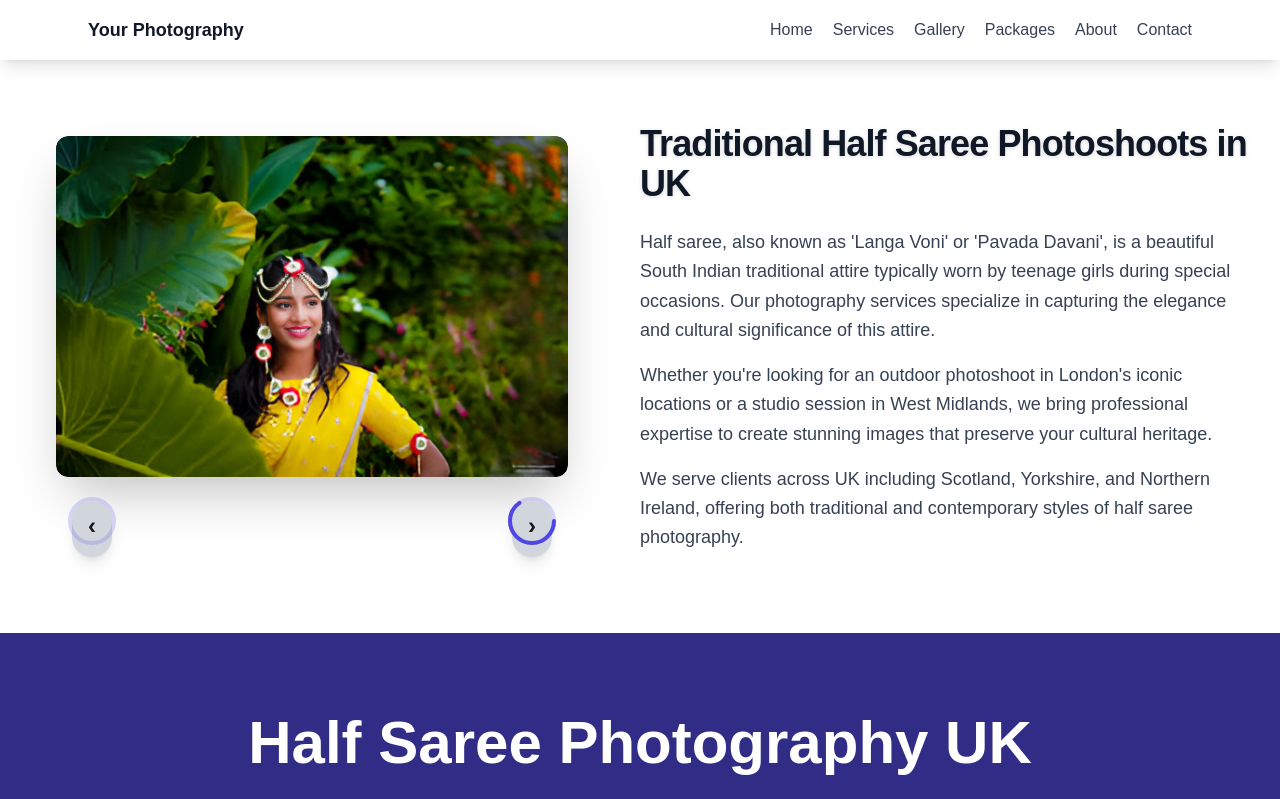
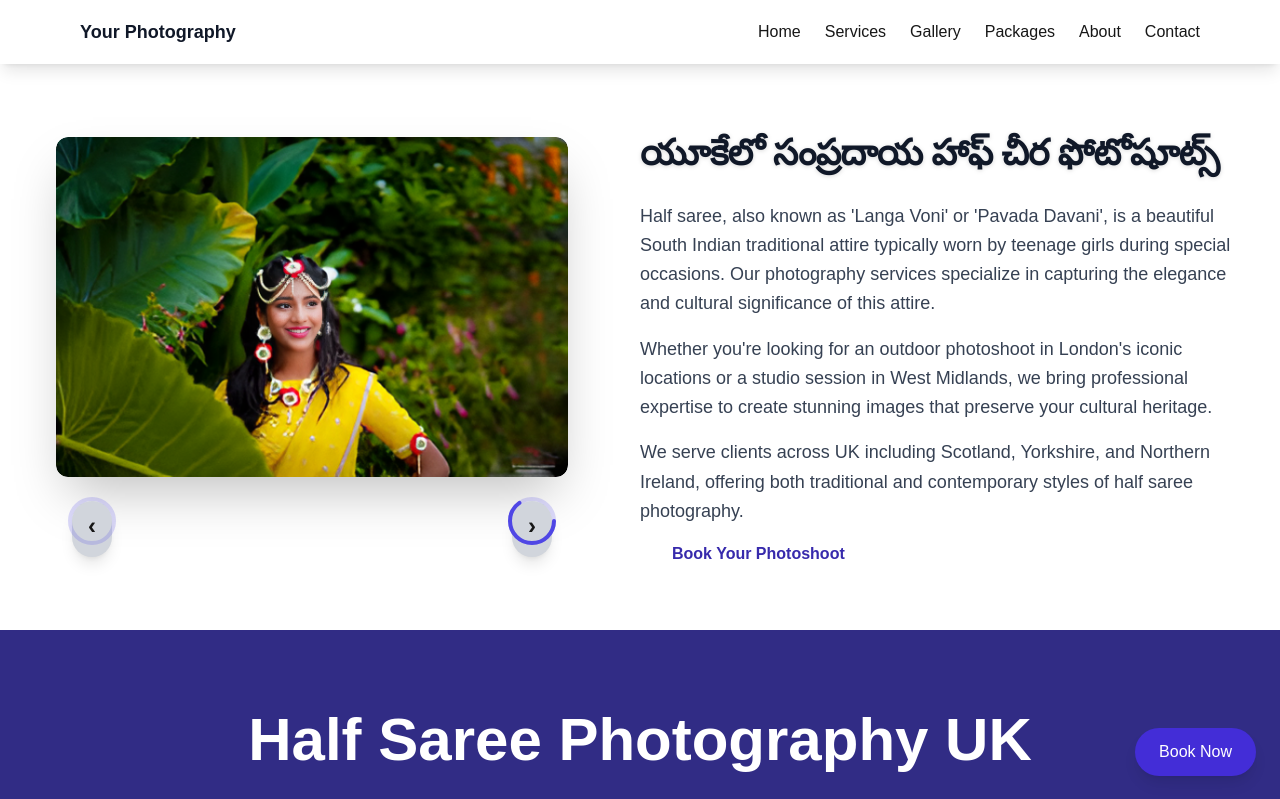
Before and after one commit to RupaSnapu/halfsareeEvent, a Next.js app: page / in a window 1280 px wide. Shown: the top 799 px of the page. Built offline with nearby package versions, Linux system fonts and the light colour scheme.

Commit message:
first commit

```diff
--- a/app/componets/NavBar.jsx
+++ b/app/componets/NavBar.jsx
@@ -1,33 +1,174 @@
-import Link from "next/link";
+// import Link from "next/link";
 
-export default function NavBar(){
-return(<>
-    <nav className="bg-white shadow-lg sticky top-0 z-50">
-            <div className="max-w-6xl mx-auto px-4">
-              <div className="flex justify-between">
-                <div className="flex space-x-7">
-                  <Link href="/" className="flex items-center py-4 px-2">
-                    <span className="font-semibold text-gray-900 text-lg">Your Photography</span>
+// export default function NavBar(){
+// return(<>
+//     <nav className="bg-white shadow-lg sticky top-0 z-50">
+//             <div className="max-w-6xl mx-auto px-4">
+//               <div className="flex justify-between">
+//                 <div className="flex space-x-7">
+//                   <Link href="/" className="flex items-center py-4 px-2">
+//                     <span className="font-semibold text-gray-900 text-lg">Your Photography</span>
+//                   </Link>
+//                 </div>
+//                 <div className="hidden md:flex items-center space-x-1">
+//                   <Link href="/" className="py-4 px-2 text-gray-700 hover:text-yellow-600 transition duration-300">Home</Link>
+//                   <Link href="/#services" className="py-4 px-2 text-gray-700 hover:text-indigo-600 transition duration-300">Services</Link>
+//                   <Link href="/#gallery" className="py-4 px-2 text-gray-700 hover:text-indigo-600 transition duration-300">Gallery</Link>
+//                   <Link href="#packages" className="py-4 px-2 text-gray-700 hover:text-indigo-600 transition duration-300">Packages</Link>
+//                   <Link href="/#About" className="py-4 px-2 text-gray-700 hover:text-indigo-600 transition duration-300">About</Link>
+//                   <Link href="/#Contact" className="py-4 px-2 text-gray-700 hover:text-indigo-600 transition duration-300">Contact</Link>
+//                 </div>
+//                 <div className="md:hidden flex items-center">
+//                   <button className="outline-none mobile-menu-button">
+//                     <svg className="w-6 h-6 text-gray-700" fill="none" stroke="currentColor" viewBox="0 0 24 24" xmlns="http://www.w3.org/2000/svg">
+//                       <path strokeLinecap="round" strokeLinejoin="round" strokeWidth="2" d="M4 6h16M4 12h16M4 18h16"></path>
+//                     </svg>
+//                   </button>
+//                 </div>
+//               </div>
+//             </div>
+//           </nav>
+
+//     </>);
+// }
+
+
+'use client';
+
+import Link from 'next/link';
+import { useState, useEffect } from 'react';
+
+export default function NavBar() {
+  const [isMenuOpen, setIsMenuOpen] = useState(false);
+  const [isScrolled, setIsScrolled] = useState(false);
+
+  useEffect(() => {
+    // Scroll listener for navbar shadow effect
+    const handleScroll = () => {
+      setIsScrolled(window.scrollY > 10);
+    };
+    window.addEventListener('scroll', handleScroll);
+    return () => window.removeEventListener('scroll', handleScroll);
+  }, []);
+
+  const handleLinkClick = () => {
+    setIsMenuOpen(false);
+  };
+
+  return (
+    <nav className={`bg-white sticky top-0 z-50 transition-all duration-300 ${isScrolled ? 'shadow-md' : 'shadow-lg'}`}>
+      <div className="max-w-6xl mx-auto px-4 animate-fadeIn">
+        <div className="flex justify-between items-center h-16">
+          {/* Logo with hover animation */}
+          <Link
+            href="/"
+            className="flex items-center text-lg font-semibold text-gray-900 transition-transform hover:scale-105"
+          >
+            Your Photography
+          </Link>
+
+          {/* Desktop Nav */}
+          <div className="hidden md:flex space-x-6 items-center">
+            <Link
+              href="/"
+              className="relative group hover:text-yellow-600 transition-all duration-300"
+            >
+              Home
+              <span className="absolute left-0 bottom-0 w-0 h-0.5 bg-yellow-600 transition-all duration-300 group-hover:w-full"></span>
+            </Link>
+            <Link
+              href="/#services"
+              className="relative group hover:text-indigo-600 transition-all duration-300"
+            >
+              Services
+              <span className="absolute left-0 bottom-0 w-0 h-0.5 bg-indigo-600 transition-all duration-300 group-hover:w-full"></span>
+            </Link>
+            <Link
+              href="/#gallery"
+              className="relative group hover:text-indigo-600 transition-all duration-300"
+            >
+              Gallery
+              <span className="absolute left-0 bottom-0 w-0 h-0.5 bg-indigo-600 transition-all duration-300 group-hover:w-full"></span>
+            </Link>
+            <Link
+              href="#packages"
+              className="relative group hover:text-indigo-600 transition-all duration-300"
+            >
+              Packages
+              <span className="absolute left-0 bottom-0 w-0 h-0.5 bg-indigo-600 transition-all duration-300 group-hover:w-full"></span>
+            </Link>
+            <Link
+              href="/#About"
+              className="relative group hover:text-indigo-600 transition-all duration-300"
+            >
+              About
+              <span className="absolute left-0 bottom-0 w-0 h-0.5 bg-indigo-600 transition-all duration-300 group-hover:w-full"></span>
+            </Link>
+            <Link
+              href="/#Contact"
+              className="relative group hover:text-indigo-600 transition-all duration-300"
+            >
+              Contact
+              <span className="absolute left-0 bottom-0 w-0 h-0.5 bg-indigo-600 transition-all duration-300 group-hover:w-full"></span>
             </Link>
           </div>
-                <div className="hidden md:flex items-center space-x-1">
-                  <Link href="/" className="py-4 px-2 text-gray-700 hover:text-yellow-600 transition duration-300">Home</Link>
-                  <Link href="/#services" className="py-4 px-2 text-gray-700 hover:text-indigo-600 transition duration-300">Services</Link>
-                  <Link href="/#gallery" className="py-4 px-2 text-gray-700 hover:text-indigo-600 transition duration-300">Gallery</Link>
-                  <Link href="#packages" className="py-4 px-2 text-gray-700 hover:text-indigo-600 transition duration-300">Packages</Link>
-                  <Link href="/#About" className="py-4 px-2 text-gray-700 hover:text-indigo-600 transition duration-300">About</Link>
-                  <Link href="/#Contact" className="py-4 px-2 text-gray-700 hover:text-indigo-600 transition duration-300">Contact</Link>
+
+          {/* Animated Hamburger Button */}
+          <div className="md:hidden">
+            <button
+              onClick={() => setIsMenuOpen(!isMenuOpen)}
+              className="text-gray-700 focus:outline-none transition-all duration-300"
+              aria-label="Toggle menu"
+            >
+              <div className="w-6 h-6 relative">
+                <span className={`absolute left-0 top-1/2 w-full h-0.5 bg-gray-700 transform transition duration-300 ${isMenuOpen ? 'rotate-45 translate-y-0' : '-translate-y-2'}`}></span>
+                <span className={`absolute left-0 top-1/2 w-full h-0.5 bg-gray-700 transform transition duration-300 ${isMenuOpen ? 'opacity-0' : 'opacity-100'}`}></span>
+                <span className={`absolute left-0 top-1/2 w-full h-0.5 bg-gray-700 transform transition duration-300 ${isMenuOpen ? '-rotate-45 translate-y-0' : 'translate-y-2'}`}></span>
               </div>
-                <div className="md:hidden flex items-center">
-                  <button className="outline-none mobile-menu-button">
-                    <svg className="w-6 h-6 text-gray-700" fill="none" stroke="currentColor" viewBox="0 0 24 24" xmlns="http://www.w3.org/2000/svg">
-                      <path strokeLinecap="round" strokeLinejoin="round" strokeWidth="2" d="M4 6h16M4 12h16M4 18h16"></path>
-                    </svg>
             </button>
           </div>
         </div>
       </div>
+
+      {/* Mobile Menu with slide-down animation */}
+      <div
+        className={`md:hidden bg-white px-4 overflow-hidden transition-all duration-500 ease-in-out ${
+          isMenuOpen ? 'max-h-96 opacity-100 py-4' : 'max-h-0 opacity-0'
+        }`}
+        style={{ transitionProperty: 'max-height, opacity, padding' }}
+      >
+        <div className="flex flex-col space-y-3">
+          {[
+            { href: '/', text: 'Home', color: 'yellow' },
+            { href: '/#services', text: 'Services', color: 'indigo' },
+            { href: '/#gallery', text: 'Gallery', color: 'indigo' },
+            { href: '#packages', text: 'Packages', color: 'indigo' },
+            { href: '/#About', text: 'About', color: 'indigo' },
+            { href: '/#Contact', text: 'Contact', color: 'indigo' },
+          ].map((link, index) => (
+            <Link
+              key={link.href}
+              href={link.href}
+              onClick={handleLinkClick}
+              className={`text-gray-700 hover:text-${link.color}-600 transition-all duration-300 transform hover:translate-x-2`}
+              style={{ transitionDelay: isMenuOpen ? `${index * 50}ms` : '0ms' }}
+            >
+              {link.text}
+            </Link>
+          ))}
+        </div>
+      </div>
+
+      {/* Global CSS for animations */}
+      <style jsx global>{`
+        @keyframes fadeIn {
+          from { opacity: 0; transform: translateY(-10px); }
+          to { opacity: 1; transform: translateY(0); }
+        }
+        .animate-fadeIn {
+          animation: fadeIn 0.5s ease-out forwards;
+        }
+      `}</style>
     </nav>
-
-    </>);
+  );
 }
--- a/app/componets/footer.jsx
+++ b/app/componets/footer.jsx
@@ -12,18 +12,18 @@ export default function Footer() {
               <h3 className="text-xl font-semibold mb-4">Quick Links</h3>
               <ul className="space-y-2">
                 <li><Link href="/" className="text-gray-400 hover:text-white">Home</Link></li>
-                <li><Link href="/services" className="text-gray-400 hover:text-white">Services</Link></li>
-                <li><Link href="/gallery" className="text-gray-400 hover:text-white">Gallery</Link></li>
-                <li><Link href="/packages" className="text-gray-400 hover:text-white">Packages</Link></li>
+                <li><Link href="/#services" className="text-gray-400 hover:text-white">Services</Link></li>
+                <li><Link href="/#gallery" className="text-gray-400 hover:text-white">Gallery</Link></li>
+                <li><Link href="/#packages" className="text-gray-400 hover:text-white">Packages</Link></li>
               </ul>
             </div>
             <div>
               <h3 className="text-xl font-semibold mb-4">Services</h3>
               <ul className="space-y-2">
-                <li><Link href="/half-saree-photography" className="text-gray-400 hover:text-white">Half Saree Photography</Link></li>
-                <li><Link href="/family-photography" className="text-gray-400 hover:text-white">Family Photography</Link></li>
-                <li><Link href="/traditional-photography" className="text-gray-400 hover:text-white">Traditional Photography</Link></li>
-                <li><Link href="/event-photography" className="text-gray-400 hover:text-white">Event Photography</Link></li>
+                <li><Link href="/#half-saree-photography" className="text-gray-400 hover:text-white">Half Saree Photography</Link></li>
+                <li><Link href="/#family-photography" className="text-gray-400 hover:text-white">Family Photography</Link></li>
+                <li><Link href="/#traditional-photography" className="text-gray-400 hover:text-white">Traditional Photography</Link></li>
+                <li><Link href="/#event-photography" className="text-gray-400 hover:text-white">Event Photography</Link></li>
               </ul>
             </div>
             <div>
--- a/app/componets/heroimgshow.jsx
+++ b/app/componets/heroimgshow.jsx
@@ -13,16 +13,25 @@ const photos = [
 const textLines = [
   "Half saree, also known as 'Langa Voni' or 'Pavada Davani', is a beautiful South Indian traditional attire typically worn by teenage girls during special occasions. Our photography services specialize in capturing the elegance and cultural significance of this attire.",
   "Whether you're looking for an outdoor photoshoot in London's iconic locations or a studio session in West Midlands, we bring professional expertise to create stunning images that preserve your cultural heritage.",
-  "We serve clients across UK including Scotland, Yorkshire, and Northern Ireland, offering both traditional and contemporary styles of half saree photography."
+  "We serve clients across UK including Scotland, Yorkshire, and Northern Ireland, offering both traditional and contemporary styles of half saree photography.",
+];
+
+// ✅ Multilingual Headings (shown one by one)
+const languageHeadings = [
+  "Traditional Half Saree Photoshoots in UK", // English
+  "యూకేలో సంప్రదాయ హాఫ్ చీర ఫోటోషూట్స్",   // Telugu
+  "யூகேயில் பாரம்பரிய ஹாஃப் சாரி புகைப்படக் காட்சிகள்", // Tamil
+  "ಯುಕೆನಲ್ಲಿ ಪರಂಪರೆಯ ಹಾಫ್ ಸೀರೆ ಫೋಟೋಶೂಟ್ಸ್",   // Kannada
+  "യുകെയിലുള്ള പരമ്പരാഗത ഹാഫ് സാരീസ് ഫോട്ടോഷൂട്ടുകൾ", // Malayalam
 ];
 
 export default function HeroImageShow() {
   const [current, setCurrent] = useState(0);
+  const [langIndex, setLangIndex] = useState(0);
   const controls = useAnimation();
   const [timerPercent, setTimerPercent] = useState(0);
   const intervalRef = useRef(null);
 
-  // Auto slide every 4 seconds with progress bar animation
   useEffect(() => {
     setTimerPercent(0);
     controls.start("visible");
@@ -34,18 +43,25 @@ export default function HeroImageShow() {
       setTimerPercent(Math.min(elapsed / 4000, 1));
       if (elapsed >= 4000) {
         setCurrent((prev) => (prev + 1) % photos.length);
+        setLangIndex((prev) => (prev + 1) % languageHeadings.length);
       }
     }, 30);
 
-    return () => clearInterval(intervalRef.current);
+    return () => {
+      if (intervalRef.current) {
+        clearInterval(intervalRef.current);
+      }
+    };
   }, [current, controls]);
 
   const nextPhoto = () => {
     setCurrent((prev) => (prev + 1) % photos.length);
+    setLangIndex((prev) => (prev + 1) % languageHeadings.length);
   };
 
   const prevPhoto = () => {
     setCurrent((prev) => (prev - 1 + photos.length) % photos.length);
+    setLangIndex((prev) => (prev - 1 + languageHeadings.length) % languageHeadings.length);
   };
 
   const imageVariants = {
@@ -57,7 +73,13 @@ export default function HeroImageShow() {
       filter: "brightness(1)",
       transition: { duration: 0.8, ease: "easeOut" },
     },
-    exit: { opacity: 0, scale: 1.1, rotate: 8, filter: "brightness(0.8)", transition: { duration: 0.6, ease: "easeIn" } },
+    exit: {
+      opacity: 0,
+      scale: 1.1,
+      rotate: 8,
+      filter: "brightness(0.8)",
+      transition: { duration: 0.6, ease: "easeIn" },
+    },
   };
 
   const floatingAnimation = {
@@ -81,10 +103,12 @@ export default function HeroImageShow() {
     }),
   };
 
-  return (<>
+  return (
+    <>
       <section id="about" className="py-16 bg-white select-none">
         <div className="container mx-auto px-6">
           <div className="flex flex-col md:flex-row items-center gap-10">
+            {/* IMAGE */}
             <div className="md:w-1/2 relative w-full max-w-lg mx-auto">
               <AnimatePresence mode="wait">
                 <motion.div
@@ -108,7 +132,7 @@ export default function HeroImageShow() {
                 </motion.div>
               </AnimatePresence>
 
-            {/* Navigation with circular progress */}
+              {/* BUTTONS */}
               <div className="flex justify-between items-center mt-6 px-4">
                 {["prev", "next"].map((dir) => {
                   const isPrev = dir === "prev";
@@ -121,13 +145,9 @@ export default function HeroImageShow() {
                       className="relative bg-gray-300 hover:bg-indigo-600 hover:text-white rounded-full p-4 shadow-lg transition-transform focus:outline-none"
                       type="button"
                     >
-                    <span
-                      className="text-2xl font-bold select-none"
-                      style={{ lineHeight: 0 }}
-                    >
+                      <span className="text-2xl font-bold select-none" style={{ lineHeight: 0 }}>
                         {isPrev ? "‹" : "›"}
                       </span>
-                    {/* Circular progress ring */}
                       <svg
                         className="absolute -inset-1 w-12 h-12"
                         viewBox="0 0 48 48"
@@ -135,14 +155,7 @@ export default function HeroImageShow() {
                         xmlns="http://www.w3.org/2000/svg"
                         aria-hidden="true"
                       >
-                      <circle
-                        cx="24"
-                        cy="24"
-                        r="22"
-                        stroke="#4f46e5"
-                        strokeOpacity="0.2"
-                        strokeWidth="4"
-                      />
+                        <circle cx="24" cy="24" r="22" stroke="#4f46e5" strokeOpacity="0.2" strokeWidth="4" />
                         <motion.circle
                           cx="24"
                           cy="24"
@@ -162,11 +175,21 @@ export default function HeroImageShow() {
               </div>
             </div>
 
-          {/* Text Content */}
-          <div className="md:w-1/2">
-            <h2 className="text-4xl font-extrabold text-gray-900 mb-6 tracking-tight select-text drop-shadow-sm">
-              Traditional Half Saree Photoshoots in UK
-            </h2>
+            {/* TEXT */}
+            <div className="md:w-1/2 text-center md:text-left">
+              <AnimatePresence mode="wait">
+                <motion.h2
+                  key={languageHeadings[langIndex]}
+                  initial={{ opacity: 0, y: 20 }}
+                  animate={{ opacity: 1, y: 0 }}
+                  exit={{ opacity: 0, y: -20 }}
+                  transition={{ duration: 0.6 }}
+                  className="text-4xl font-extrabold text-gray-900 mb-6 tracking-tight select-text drop-shadow-sm leading-snug"
+                >
+                  {languageHeadings[langIndex]}
+                </motion.h2>
+              </AnimatePresence>
+
               <div>
                 {textLines.map((line, idx) => (
                   <motion.p
@@ -180,18 +203,25 @@ export default function HeroImageShow() {
                     {line}
                   </motion.p>
                 ))}
-            </div>
+              </div><Link
+            href="/#Contact"
+            className="bg-red text-indigo-800 font-bold py-3 px-8 rounded-full hover:bg-indigo-100 transition duration-300"
+          >
+            Book Your Photoshoot
+          </Link>
             </div>
           </div>
         </div>
       </section>
+
+      {/* CTA */}
       <section className="relative bg-indigo-900 text-white py-20">
         <div className="container mx-auto px-6 text-center">
           <h1 className="text-4xl md:text-6xl font-bold mb-6">Half Saree Photography UK</h1>
-          <p className="text-xl md:text-2xl mb-8">Capturing the Elegance of Indian Tradition in the Heart of London & Across UK</p>
-          <Link href="./contact" className="bg-white text-indigo-800 font-bold py-3 px-8 rounded-full hover:bg-indigo-100 transition duration-300">
-            Book Your Photoshoot
-          </Link>
+          <p className="text-xl md:text-2xl mb-8">
+            Capturing the Elegance of Indian Tradition in the Heart of London & Across UK
+          </p>
+
         </div>
       </section>
     </>
--- a/app/page.js
+++ b/app/page.js
@@ -1,3 +1,55 @@
+// "use client";
+
+// import Link from 'next/link';
+// import HeroImageShow from './componets/heroimgshow';
+// import NavBar from './componets/NavBar';
+// import Plans from './componets/plans';
+// import Gallery from './componets/Gallery';
+// import Services from './componets/Services';
+// import Locations from './componets/Locations';
+// import Contact from './componets/Contact';
+// import Footer from './componets/footer';
+// import WhyChooseUs from './componets/About';
+
+
+// export default function HalfSareePhotography() {
+
+//   return (
+//     <div className="min-h-screen bg-gray-50">
+
+//            <NavBar/>
+//            <HeroImageShow/>
+//         <Gallery/>
+//         <Services/>
+//         <Plans/>
+//         <Locations/>
+//         <WhyChooseUs/>
+//         <Contact/>
+//       {/* CTA Section */}
+//       <section className="py-16 bg-indigo-900 text-white">
+//         <div className="container mx-auto px-6 text-center">
+//           <h2 className="text-3xl md:text-4xl font-bold mb-6">Ready for Your Half Saree Photoshoot?</h2>
+//           <p className="text-xl mb-8 max-w-2xl mx-auto">Book your session today and preserve the beauty of Indian tradition with our professional photography services across UK.</p>
+//           <Link href="/#Contact" className="bg-white text-indigo-800 font-bold py-3 px-8 rounded-full hover:bg-indigo-100 transition duration-300 inline-block">
+//             Contact Us Now
+//           </Link>
+//         </div>
+//       </section>
+
+//       {/* Footer */}
+//       <Footer/>
+//     </div>
+//   );
+// }
+
+
+
+
+
+
+
+
+
 "use client";
 
 import Link from 'next/link';
@@ -11,33 +63,37 @@ import Contact from './componets/Contact';
 import Footer from './componets/footer';
 import WhyChooseUs from './componets/About';
 
-
 export default function HalfSareePhotography() {
-
   return (
     <div className="min-h-screen bg-gray-50">
+      <NavBar />
+      <HeroImageShow />
+      <Gallery />
+      <Services />
+      <Plans />
+      <Locations />
+      <WhyChooseUs />
+      <Contact />
 
-           <NavBar/>
-           <HeroImageShow/>
-        <Gallery/>
-        <Services/>
-        <Plans/>
-        <Locations/>
-        <WhyChooseUs/>
-        <Contact/>
       {/* CTA Section */}
-      <section className="py-16 bg-indigo-900 text-white">
-        <div className="container mx-auto px-6 text-center">
-          <h2 className="text-3xl md:text-4xl font-bold mb-6">Ready for Your Half Saree Photoshoot?</h2>
-          <p className="text-xl mb-8 max-w-2xl mx-auto">Book your session today and preserve the beauty of Indian tradition with our professional photography services across UK.</p>
-          <Link href="/#Contact" className="bg-white text-indigo-800 font-bold py-3 px-8 rounded-full hover:bg-indigo-100 transition duration-300 inline-block">
-            Contact Us Now
-          </Link>
+      <section className="py-20 bg-gradient-to-r from-indigo-900 to-indigo-700 text-white text-center">
+        <div className="container mx-auto px-6">
+          <h2 className="text-4xl md:text-5xl font-bold mb-4 animate-fade-in-up">
+            Ready for Your Half Saree Photoshoot?
+          </h2>
+          <p className="text-lg md:text-xl mb-8 max-w-2xl mx-auto animate-fade-in-up delay-100">
+            Book your session today and celebrate tradition with vibrant, professional half saree photography across the UK.
+          </p>
+          <Link
+  href="/#Contact"
+  className="fixed bottom-6 right-6 z-50 bg-indigo-700 hover:bg-indigo-800 text-white px-6 py-3 rounded-full shadow-lg transition duration-300 ease-in-out"
+>
+  Book Now
+</Link>
         </div>
       </section>
 
-      {/* Footer */}
-      <Footer/>
+      <Footer />
     </div>
   );
 }
--- /dev/null
+++ b/tailwind.config.js
@@ -0,0 +1,21 @@
+/** @type {import('tailwindcss').Config} */
+module.exports = {
+  content: [
+    './app/**/*.{js,ts,jsx,tsx}',
+    './components/**/*.{js,ts,jsx,tsx}',
+  ],
+  theme: {
+    extend: {
+      animation: {
+        'fade-in-up': 'fadeInUp 0.6s ease-out forwards',
+      },
+      keyframes: {
+        fadeInUp: {
+          '0%': { opacity: 0, transform: 'translateY(20px)' },
+          '100%': { opacity: 1, transform: 'translateY(0)' },
+        },
+      },
+    },
+  },
+  plugins: [],
+};
```
Also changed, not shown: package.json (+9 -2 lines), public/pic2.jpg (added), 1 other file (tests, documents, lock files or other folders). Lines whose indentation alone changed are shown as unchanged.
